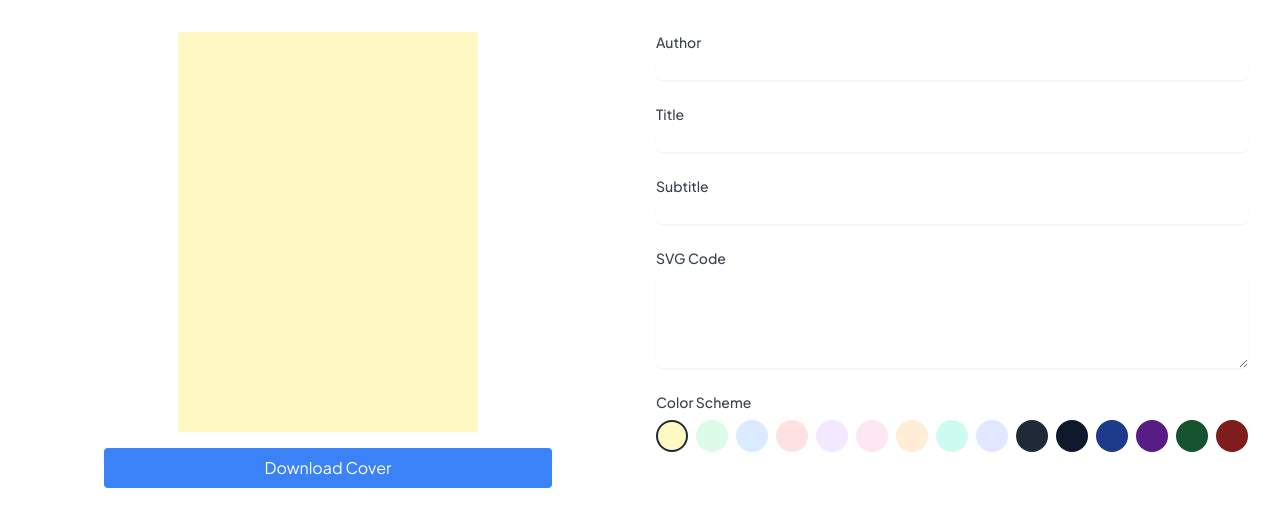
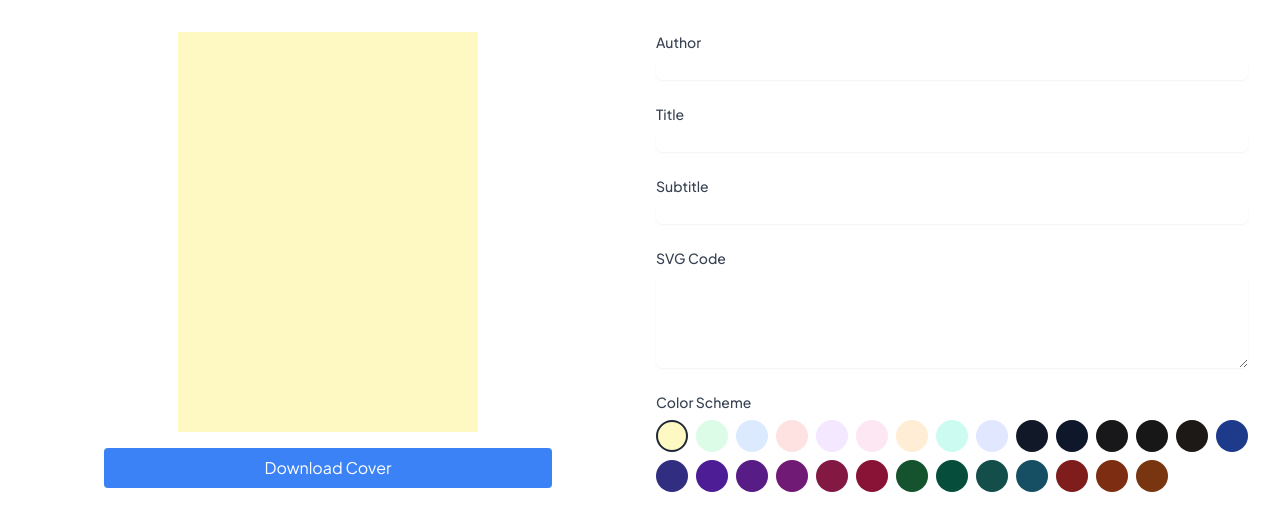
Before and after one commit to acomarcho/book-cover-creator, a Next.js app: page / in a window 1280 px wide. Shown: the top 530 px of the page. Built offline with nearby package versions, Linux system fonts and the light colour scheme.

Commit message:
feat: add even more color palettes

```diff
--- a/components/InputPanel.tsx
+++ b/components/InputPanel.tsx
@@ -3,6 +3,7 @@
 import { BookCoverData } from "@/types";
 
 const colorOptions = [
+  // Light modes
   {
     bg: "bg-yellow-100",
     text: "text-yellow-900",
@@ -44,8 +45,10 @@ const colorOptions = [
     text: "text-indigo-900",
     svg: "fill-indigo-900 text-indigo-900",
   },
+
+  // Dark modes
   {
-    bg: "bg-gray-800",
+    bg: "bg-gray-900",
     text: "text-gray-100",
     svg: "fill-gray-100 text-gray-100",
   },
@@ -55,9 +58,34 @@ const colorOptions = [
     svg: "fill-slate-100 text-slate-100",
   },
   {
+    bg: "bg-zinc-900",
+    text: "text-zinc-100",
+    svg: "fill-zinc-100 text-zinc-100",
+  },
+  {
+    bg: "bg-neutral-900",
+    text: "text-neutral-100",
+    svg: "fill-neutral-100 text-neutral-100",
+  },
+  {
+    bg: "bg-stone-900",
+    text: "text-stone-100",
+    svg: "fill-stone-100 text-stone-100",
+  },
+  {
     bg: "bg-blue-900",
     text: "text-blue-100",
     svg: "fill-blue-100 text-blue-100",
+  },
+  {
+    bg: "bg-indigo-900",
+    text: "text-indigo-100",
+    svg: "fill-indigo-100 text-indigo-100",
+  },
+  {
+    bg: "bg-violet-900",
+    text: "text-violet-100",
+    svg: "fill-violet-100 text-violet-100",
   },
   {
     bg: "bg-purple-900",
@@ -65,11 +93,51 @@ const colorOptions = [
     svg: "fill-purple-100 text-purple-100",
   },
   {
+    bg: "bg-fuchsia-900",
+    text: "text-fuchsia-100",
+    svg: "fill-fuchsia-100 text-fuchsia-100",
+  },
+  {
+    bg: "bg-pink-900",
+    text: "text-pink-100",
+    svg: "fill-pink-100 text-pink-100",
+  },
+  {
+    bg: "bg-rose-900",
+    text: "text-rose-100",
+    svg: "fill-rose-100 text-rose-100",
+  },
+  {
     bg: "bg-green-900",
     text: "text-green-100",
     svg: "fill-green-100 text-green-100",
   },
+  {
+    bg: "bg-emerald-900",
+    text: "text-emerald-100",
+    svg: "fill-emerald-100 text-emerald-100",
+  },
+  {
+    bg: "bg-teal-900",
+    text: "text-teal-100",
+    svg: "fill-teal-100 text-teal-100",
+  },
+  {
+    bg: "bg-cyan-900",
+    text: "text-cyan-100",
+    svg: "fill-cyan-100 text-cyan-100",
+  },
   { bg: "bg-red-900", text: "text-red-100", svg: "fill-red-100 text-red-100" },
+  {
+    bg: "bg-orange-900",
+    text: "text-orange-100",
+    svg: "fill-orange-100 text-orange-100",
+  },
+  {
+    bg: "bg-amber-900",
+    text: "text-amber-100",
+    svg: "fill-amber-100 text-amber-100",
+  },
 ];
 
 interface InputPanelProps {
@@ -133,9 +201,9 @@ export default function InputPanel({ bookData, setBookData }: InputPanelProps) {
           Color Scheme
         </label>
         <div className="flex gap-2 flex-wrap">
-          {colorOptions.map((color) => (
+          {colorOptions.map((color, idx) => (
             <button
-              key={color.bg}
+              key={idx}
               onClick={() =>
                 setBookData({
                   ...bookData,
```
